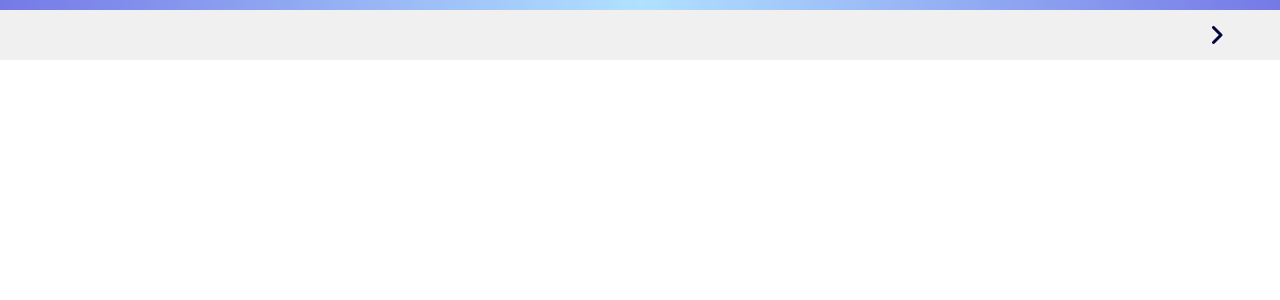
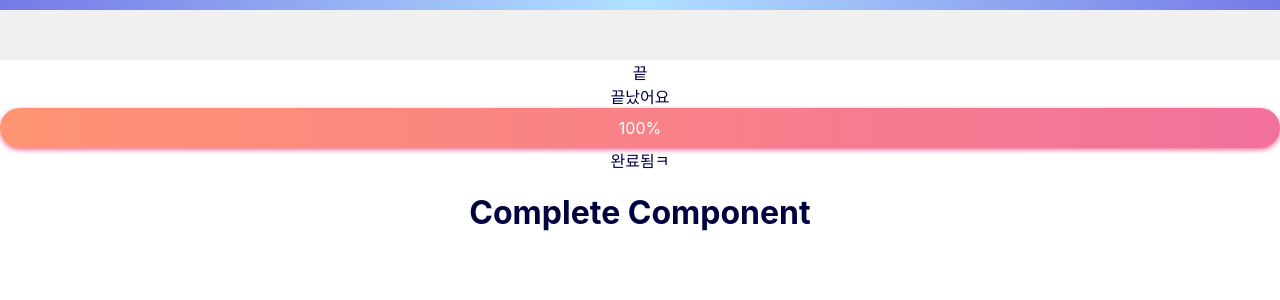
Before and after one commit to hallov012/Ease-EasyLose, a React (Create React App) app in the folder frontend/: page /signup/complete in a window 1280 px wide. Shown: the top 300 px of the page. Built offline with nearby package versions, Linux system fonts and the light colour scheme; a web font is replaced by a local one.

Commit message:
FEAT: Feat SignUpPage Component(미완성)

```diff
--- a/frontend/src/components/SignUpPage/SignUpHeader/SignUpHeader.js
+++ b/frontend/src/components/SignUpPage/SignUpHeader/SignUpHeader.js
@@ -1,10 +1,15 @@
-import "./SignUpPage.module.css";
+import SignUpProgressBar from "../SignUpProgressBar/SignUpProgressBar";
+import classes from "./SignUpHeader.module.css";
 
 function SignUpHeader(props) {
   return (
     <div>
-      <div>{props.title}</div>
-      <div>{props.subtitle}</div>
+      <div className={classes.title}>{props.title}</div>
+      <div className={classes.subtitle}>{props.subtitle}</div>
+      <div style={{ width: "100vw", height: "5vh" }}>
+        <SignUpProgressBar done={props.done}></SignUpProgressBar>
+      </div>
+      <div className={classes.notice}>{props.notice}</div>
     </div>
   );
 }
--- a/frontend/src/components/SignUpPage/SignUpHeader/SignUpheader.module.css
+++ b/frontend/src/components/SignUpPage/SignUpHeader/SignUpheader.module.css
@@ -0,0 +1,6 @@
+.title {
+}
+.subtitle {
+}
+.notice {
+}
--- /dev/null
+++ b/frontend/src/components/SignUpPage/SignUpProgressBar/SignUpProgressBar.js
@@ -0,0 +1,13 @@
+import classes from "./SignUpProgressBar.module.css";
+import { useEffect, useState } from "react";
+function SignUpProgressBar({ done }) {
+  return (
+    <div className={classes.progress}>
+      <div className={classes.progressDone} style={{ width: `${done}%` }}>
+        {done}%
+      </div>
+    </div>
+  );
+}
+
+export default SignUpProgressBar;
--- /dev/null
+++ b/frontend/src/components/SignUpPage/SignUpProgressBar/SignUpProgressBar.module.css
@@ -0,0 +1,20 @@
+.progress {
+  background-color: #d8d8d8;
+  border-radius: 20px;
+  position: relative;
+  height: 100%;
+  width: 100%;
+}
+
+.progressDone {
+  background: linear-gradient(to left, #f2709c, #ff9472);
+  box-shadow: 0 3px 3px -5px #f2709c, 0 2px 5px #f2709c;
+  border-radius: 20px;
+  color: #fff;
+  display: flex;
+  align-items: center;
+  justify-content: center;
+  height: 100%;
+  width: 0;
+  transition: 1s ease 0.3s;
+}
--- a/frontend/src/components/TopNav/TopNav.js
+++ b/frontend/src/components/TopNav/TopNav.js
@@ -1,32 +1,36 @@
-import classes from "./TopNav.module.css"
+import classes from "./TopNav.module.css";
 
-import { FontAwesomeIcon } from "@fortawesome/react-fontawesome"
-import { faAngleRight, faAngleLeft } from "@fortawesome/free-solid-svg-icons"
+import { FontAwesomeIcon } from "@fortawesome/react-fontawesome";
+import { faAngleRight, faAngleLeft } from "@fortawesome/free-solid-svg-icons";
+
+import { NavLink } from "react-router-dom";
 
 function TopNav(props) {
   return (
     <div className={classes.top_nav_item_list}>
       <div className={classes.top_nav_item}>
-        <div
+        <NavLink
           className={`${classes.top_nav_item__box} ${classes.top_nav_item__arrow}`}
           style={{ display: props.arrow[0] ? "flex" : "none" }}
+          to={props.arrow[0]}
         >
           <FontAwesomeIcon icon={faAngleLeft} size="xl" />
-        </div>
+        </NavLink>
       </div>
       <div className={`${classes.top_nav_item} ${classes.top_nav_item__text}`}>
         <div className={classes.top_nav_item__box}>{props.text}</div>
       </div>
       <div className={classes.top_nav_item}>
-        <div
+        <NavLink
           className={`${classes.top_nav_item__box} ${classes.top_nav_item__arrow}`}
           style={{ display: props.arrow[1] ? "flex" : "none" }}
+          to={props.arrow[1]}
         >
           <FontAwesomeIcon icon={faAngleRight} size="xl" />
-        </div>
+        </NavLink>
       </div>
     </div>
-  )
+  );
 }
 
-export default TopNav
+export default TopNav;
--- a/frontend/src/pages/SignUpPage.js
+++ b/frontend/src/pages/SignUpPage.js
@@ -1,14 +1,114 @@
 import TopNav from "../components/TopNav/TopNav";
-import { Route } from "react-router-dom";
+import { Redirect, Route, Switch, useLocation } from "react-router-dom";
+import SignUpHeader from "../components/SignUpPage/SignUpHeader/SignUpHeader";
+import { useState } from "react";
 
 function SignUpPage() {
-  return (
-    <div>
-      <div id="top_nav_area">
-        <TopNav text="" arrow={[false, true]}></TopNav>
+  const location = useLocation().pathname.replace("/signup", "");
+  const [currentPageInfo, setCurrentPageInfo] = useState(null);
+
+  const infoMap = new Map();
+  infoMap.set("", {
+    title: "응애",
+    subtitle: "되나?",
+    notice: "되면 대박",
+    arrow: ["", "/signup/gender"],
+    done: "0",
+  });
+  infoMap.set("/gender", {
+    title: "성별 입력",
+    subtitle: "회원님의 성별을 입력해주세요",
+    notice: "맞춤 추천을 위한 성별을 입력해주세요",
+    arrow: ["", "/signup/birth"],
+    done: "10",
+  });
+  infoMap.set("/birth", {
+    title: "생일 입력",
+    subtitle: "회원님의 생일을 입력해주세요",
+    notice: "맞춤 추천을 위한 생일을 입력해주세요",
+    arrow: ["/signup/gender", "/signup/height"],
+    done: "25",
+  });
+  infoMap.set("/height", {
+    title: "신장 입력",
+    subtitle: "회원님의 신장을 입력해주세요",
+    notice: "맞춤 추천을 위한 신장을 입력해주세요",
+    arrow: ["/signup/birth", "/signup/weight"],
+    done: "40",
+  });
+  infoMap.set("/weight", {
+    title: "몸무게 입력",
+    subtitle: "회원님의 몸무게을 입력해주세요",
+    notice: "맞춤 추천을 위한 몸무게을 입력해주세요",
+    arrow: ["/signup/height", "/signup/amountOfActivity"],
+    done: "55",
+  });
+  infoMap.set("/amountOfActivity", {
+    title: "활동량 입력",
+    subtitle: "회원님의 활동량을 입력해주세요",
+    notice: "맞춤 추천을 위한 활동량을 입력해주세요",
+    arrow: ["/signup/weight", "/signup/goal"],
+    done: "70",
+  });
+  infoMap.set("/goal", {
+    title: "목표 입력",
+    subtitle: "회원님의 목표를 입력해주세요",
+    notice: "맞춤 추천을 위한을 목표를 입력해주세요",
+    arrow: ["/signup/amountOfActivity", ""],
+    done: "85",
+  });
+  infoMap.set("/complete", {
+    title: "끝",
+    subtitle: "끝났어요",
+    notice: "완료됨ㅋ",
+    arrow: ["", ""],
+    done: "100",
+  });
+
+  function renderSignUpPage() {
+    const temp = infoMap.get(location);
+    return (
+      <div>
+        <div id="top_nav_area">
+          <TopNav text="" arrow={temp.arrow}></TopNav>
+        </div>
+        <SignUpHeader
+          title={temp.title}
+          subtitle={temp.subtitle}
+          notice={temp.notice}
+          done={temp.done}
+        ></SignUpHeader>
+        <Switch>
+          <Route path="/signup" exact>
+            <h1>정보를 입력해보아요~</h1>
+          </Route>
+          <Route path="/signup/gender">
+            <h1>Gender Component</h1>
+          </Route>
+          <Route path="/signup/height">
+            <h1>Height Component</h1>
+          </Route>
+          <Route path="/signup/weight">
+            <h1>Weight Component</h1>
+          </Route>
+          <Route path="/signup/birth">
+            <h1>Birth Component</h1>
+          </Route>
+          <Route path="/signup/amountOfActivity">
+            <h1>Amount of Activity Component</h1>
+          </Route>
+          <Route path="/signup/goal">
+            <h1>Goal Component</h1>
+          </Route>
+          <Route path="/signup/complete">
+            <h1>Complete Component</h1>
+          </Route>
+        </Switch>
       </div>
-    </div>
-  );
+    );
+  }
+
+  return <div>{renderSignUpPage()}</div>;
 }
 
 export default SignUpPage;
```
